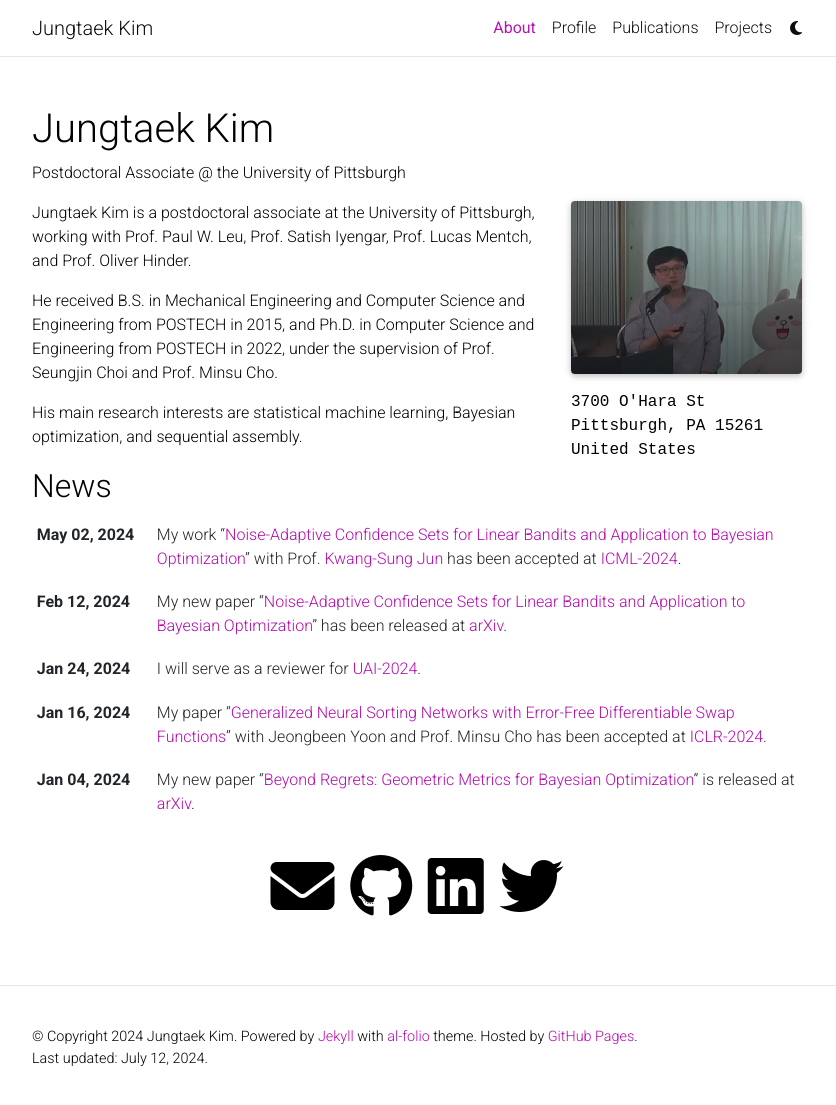
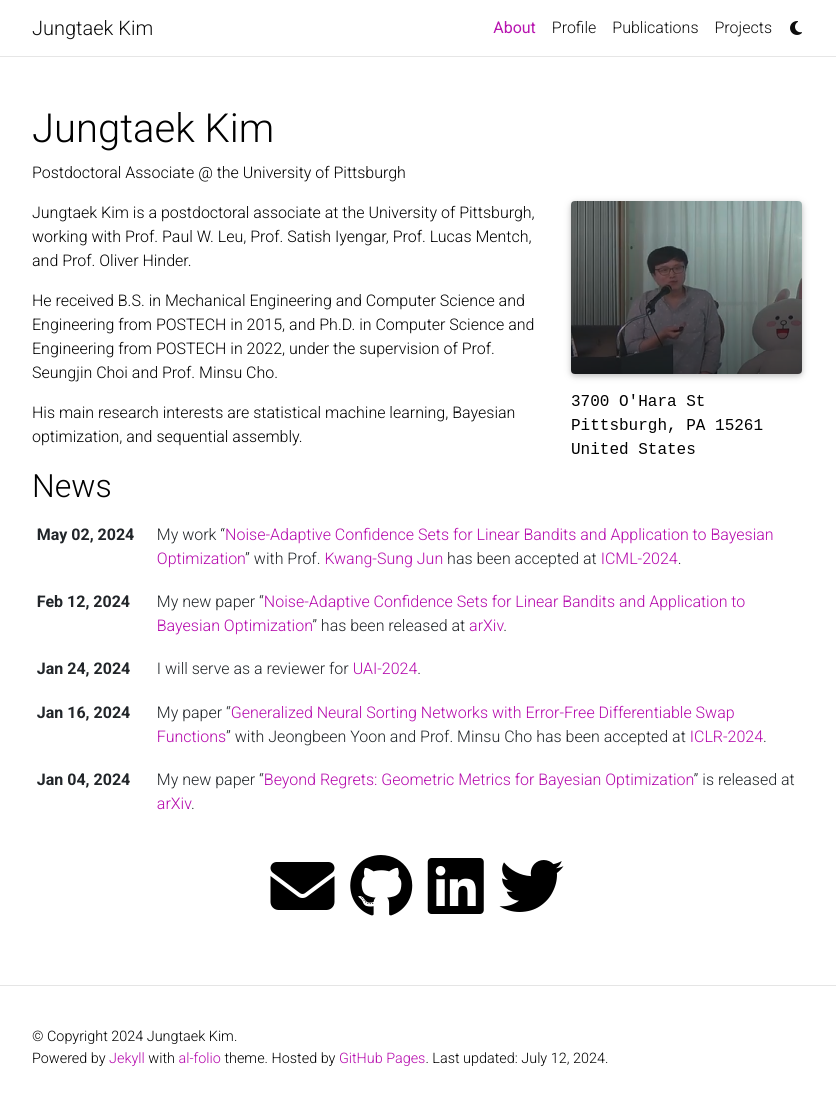
Before and after one commit to jungtaekkim/jungtaekkim.github.io, a Jekyll site: the page built from _pages/about.md, in a window 1280 px wide and 1110 px high. Shown: the top 1105 px of the window, without its empty margins (223-1059 px from the left). Built offline with Jekyll 4.4.1, drawn with Linux system fonts in a browser that asks for light colours; full-size pictures stand in for the smaller copies a plugin makes; comment, search, counter and statistics services are not loaded; a style sheet for code colours, icons or effects is not loaded.

```diff
--- a/_includes/footer.html
+++ b/_includes/footer.html
@@ -6,19 +6,19 @@
         <a href="{{ site.url }}{{ site.baseurl }}{{ site.impressum_path }}">Impressum</a>.
         {%- endif -%}
         {%- if site.last_updated -%}
-        <br>Last updated: {{ "now" | date: '%B %d, %Y' }}.
+        Last updated: {{ "now" | date: '%B %d, %Y' }}.
         {%- endif %}
       </div>
     </footer>
     {%- else -%}
     <footer class="sticky-bottom mt-5">
       <div class="container">
-        &copy; Copyright {{ site.time | date: '%Y' }} {{ site.first_name }} {{ site.middle_name }} {{ site.last_name }}. {{ site.footer_text }}
+        &copy; Copyright {{ site.time | date: '%Y' }} {{ site.first_name }} {{ site.middle_name }} {{ site.last_name }}. <br>{{ site.footer_text }}
         {%- if site.impressum_path -%}
         <a href="{{ site.url }}{{ site.baseurl }}{{ site.impressum_path }}">Impressum</a>.
         {%- endif -%}
         {%- if site.last_updated -%}
-        <br>Last updated: {{ "now" | date: '%B %d, %Y' }}.
+        Last updated: {{ "now" | date: '%B %d, %Y' }}.
         {%- endif %}
       </div>
     </footer>
```
